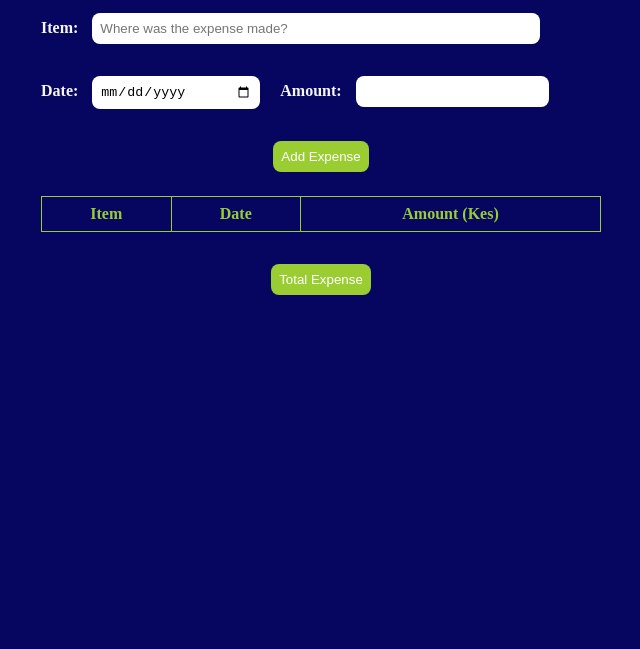
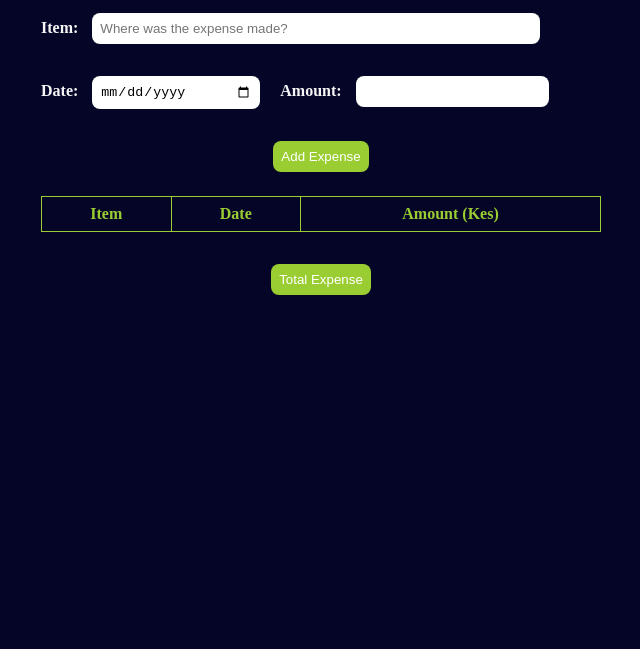
Before and after one commit to JoelOgira-2020/Expense-Tracker-App, a website: page html/index.html in a window 1280 px wide. Shown: the part 151-800 px from the top of the page, without its empty margins (319-959 px from the left). Drawn offline with Linux system fonts and the light colour scheme.

Commit message:
background color change

```diff
--- a/css/style.css
+++ b/css/style.css
@@ -23,7 +23,7 @@ h1, h2 {
 
 body {
     height: 100vh;
-    background-color: rgb(6, 6, 97);
+    background-color: rgb(5, 5, 39);
     color: whitesmoke;
 }
 
```
Also changed, not shown: package.json (added, +20 -0 lines).
